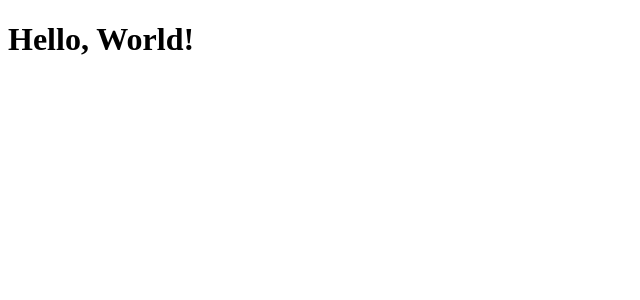
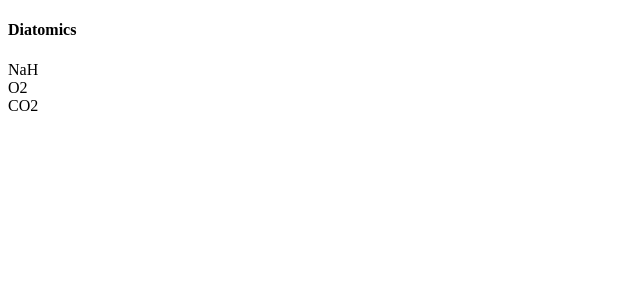
Before and after one commit to theneva/MOLIM-Library, a React app: page / in a window 1280 px wide. Shown: the top 300 px of the page, without its empty margins (0-640 px from the left). Built offline with nearby package versions, Linux system fonts and the light colour scheme; the HTML template or start-up script is replaced by a standard one.

Commit message:
Create example components.

```diff
--- /dev/null
+++ b/src/components/App.jsx
@@ -0,0 +1,8 @@
+import React from 'react';
+import MoleculeList from './MoleculeList.jsx'
+
+export default class App extends React.Component {
+  render(){
+    return <MoleculeList type="Diatomics" nameArray={['NaH', 'O2', 'CO2']}/>
+  }
+}
--- /dev/null
+++ b/src/components/MoleculeList.jsx
@@ -0,0 +1,15 @@
+import React from 'react'
+import MoleculeName from './MoleculeName.jsx'
+
+export default class MoleculeList extends React.Component {
+  render() {
+    return <div>
+      <h4>{this.props.type}</h4>
+      {this.props.nameArray.map((name)=>{
+      return <MoleculeName name={name}/>
+    })}
+
+    </div>
+
+  }
+}
--- /dev/null
+++ b/src/components/MoleculeName.jsx
@@ -0,0 +1,9 @@
+import React from 'react'
+
+export default class MoleculeName extends React.Component {
+  render(){
+    return <div>
+      {this.props.name}
+    </div>
+  }
+}
--- a/src/script.js
+++ b/src/script.js
@@ -1,7 +1,11 @@
 import React from 'react';
 import ReactDOM from 'react-dom';
 
+import App from './components/App.jsx'
+
+const array = ["Liam", "Cameron", "James", "Omree"];
+
 ReactDOM.render(
-  <h1>Hello, World!</h1>,
+  <App/>,
   document.getElementById('react-container')
 )
```
